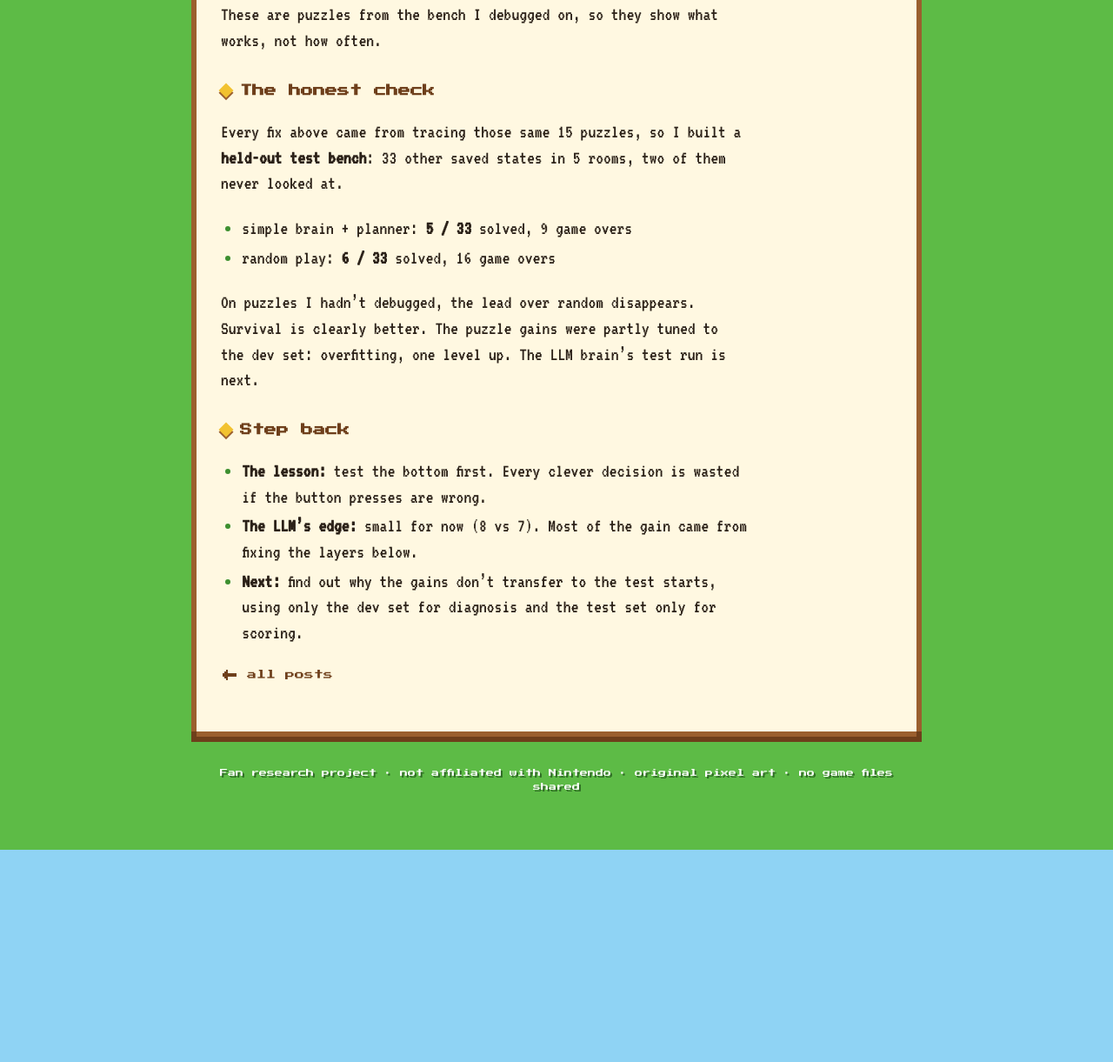
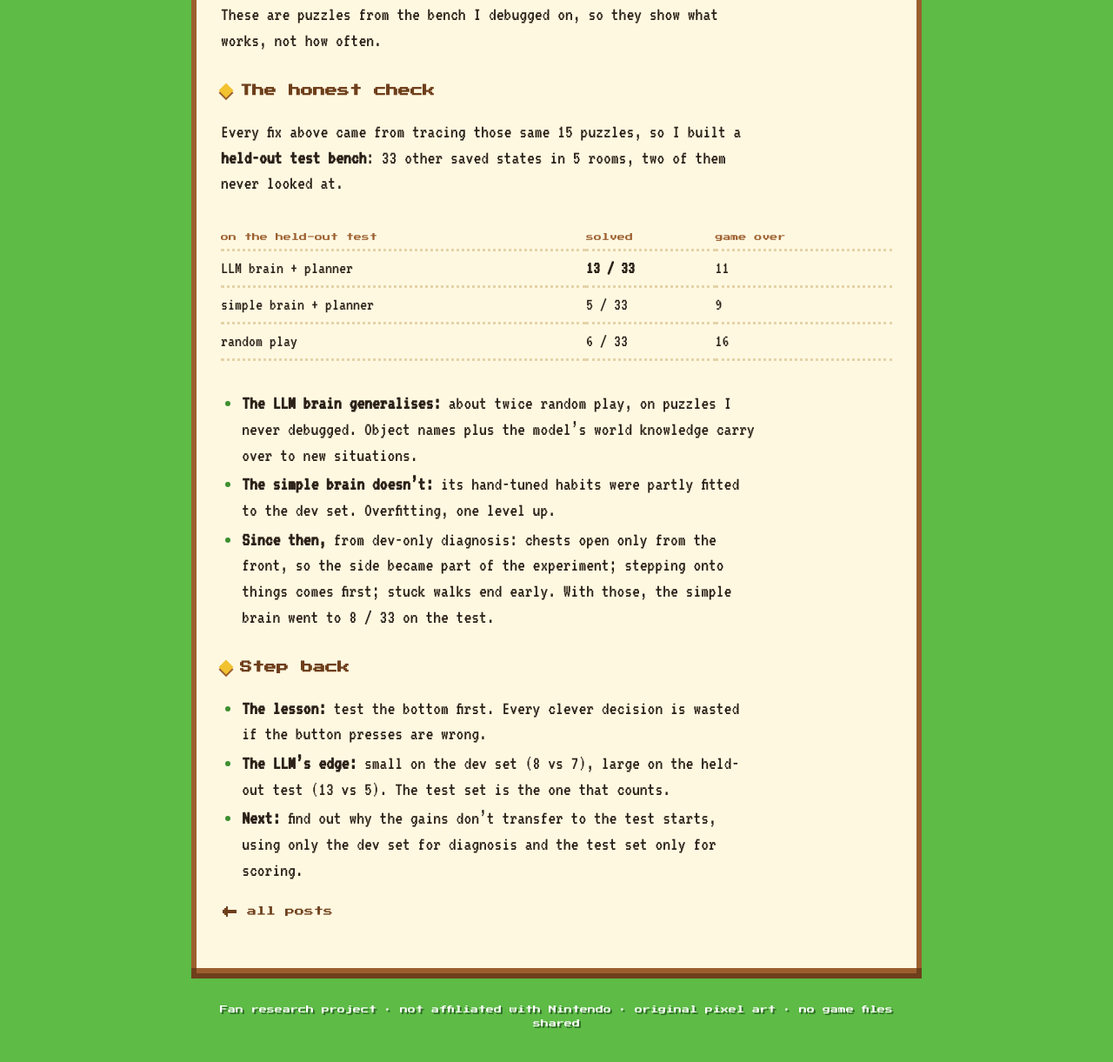
Before and after one commit to sofianedjerbi/zelda-agent-devblog, a Jekyll site: the page built from _posts/2026-11-10-the-bugs-were-at-the-bottom.md, in a window 1280 px wide and 1400 px high, scrolled down 2086 px. Shown: the part 151-1372 px from the top of the window at 87% size. Built offline with Jekyll 4.4.1, drawn with Linux system fonts in a browser that asks for light colours; before the commit the page ends 3214 px from its top, so only the background shows below that.

Commit message:
Post: held-out test result (LLM brain 13/33 vs random 6/33)
Co-Authored-By: Claude Opus 5.5 <noreply@anthropic.com>
Claude-Session: https://claude.ai/code/session_011zaXs3MpTYuwKudv5WyDZs

```diff
--- a/_posts/2026-11-10-the-bugs-were-at-the-bottom.md
+++ b/_posts/2026-11-10-the-bugs-were-at-the-bottom.md
@@ -65,13 +65,22 @@ These are puzzles from the bench I debugged on, so they show what works, not how
 
 Every fix above came from tracing those same 15 puzzles, so I built a **held-out test bench**: 33 other saved states in 5 rooms, two of them never looked at.
 
-- simple brain + planner: **5 / 33** solved, 9 game overs
-- random play: **6 / 33** solved, 16 game overs
+<div class="scroll" markdown="1">
 
-On puzzles I hadn't debugged, the lead over random disappears. Survival is clearly better. The puzzle gains were partly tuned to the dev set: overfitting, one level up. The LLM brain's test run is next.
+| on the held-out test | solved | game over |
+|---|---|---|
+| LLM brain + planner | **13 / 33** | 11 |
+| simple brain + planner | 5 / 33 | 9 |
+| random play | 6 / 33 | 16 |
+
+</div>
+
+- **The LLM brain generalises:** about twice random play, on puzzles I never debugged. Object names plus the model's world knowledge carry over to new situations.
+- **The simple brain doesn't:** its hand-tuned habits were partly fitted to the dev set. Overfitting, one level up.
+- **Since then,** from dev-only diagnosis: chests open only from the front, so the side became part of the experiment; stepping onto things comes first; stuck walks end early. With those, the simple brain went to 8 / 33 on the test.
 
 ## Step back
 
 - **The lesson:** test the bottom first. Every clever decision is wasted if the button presses are wrong.
-- **The LLM's edge:** small for now (8 vs 7). Most of the gain came from fixing the layers below.
+- **The LLM's edge:** small on the dev set (8 vs 7), large on the held-out test (13 vs 5). The test set is the one that counts.
 - **Next:** find out why the gains don't transfer to the test starts, using only the dev set for diagnosis and the test set only for scoring.
```
